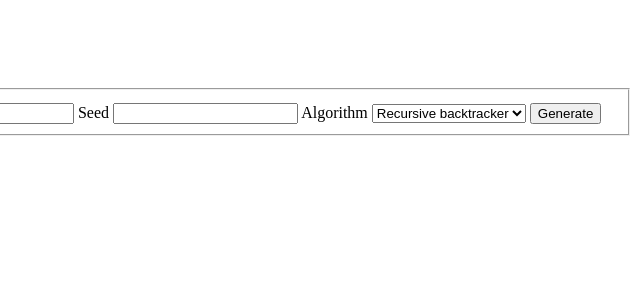
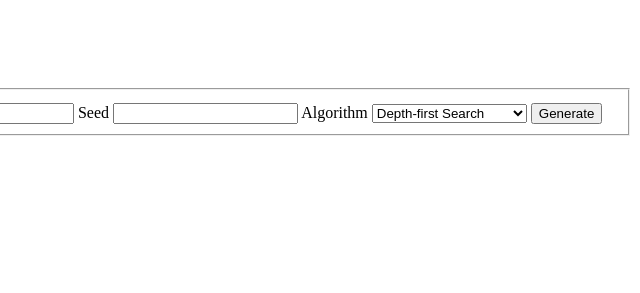
Before and after one commit to PakkuDon/MazeBuilder, a plain HTML site: page index.html in a window 1280 px wide. Shown: the top 293 px of the page, 640-1280 px from the left. Drawn offline with Linux system fonts and the light colour scheme.

Commit message:
Added readme.md file. Added Kruskal option to drop-down.

```diff
--- a/index.html
+++ b/index.html
@@ -50,7 +50,8 @@
 						<input type="number" id="seed" />
 						<label for="algorithm">Algorithm</label>
 						<select id="algorithm">
-							<option value="rbt">Recursive backtracker</option>
+							<option value="dfs">Depth-first Search</option>
+							<option value="kruskal">Randomized Kruskal's</option>
 						</select>
 						<input type="submit" value="Generate" />
 					</fieldset>
```
Also changed, not shown: README.md (added).
